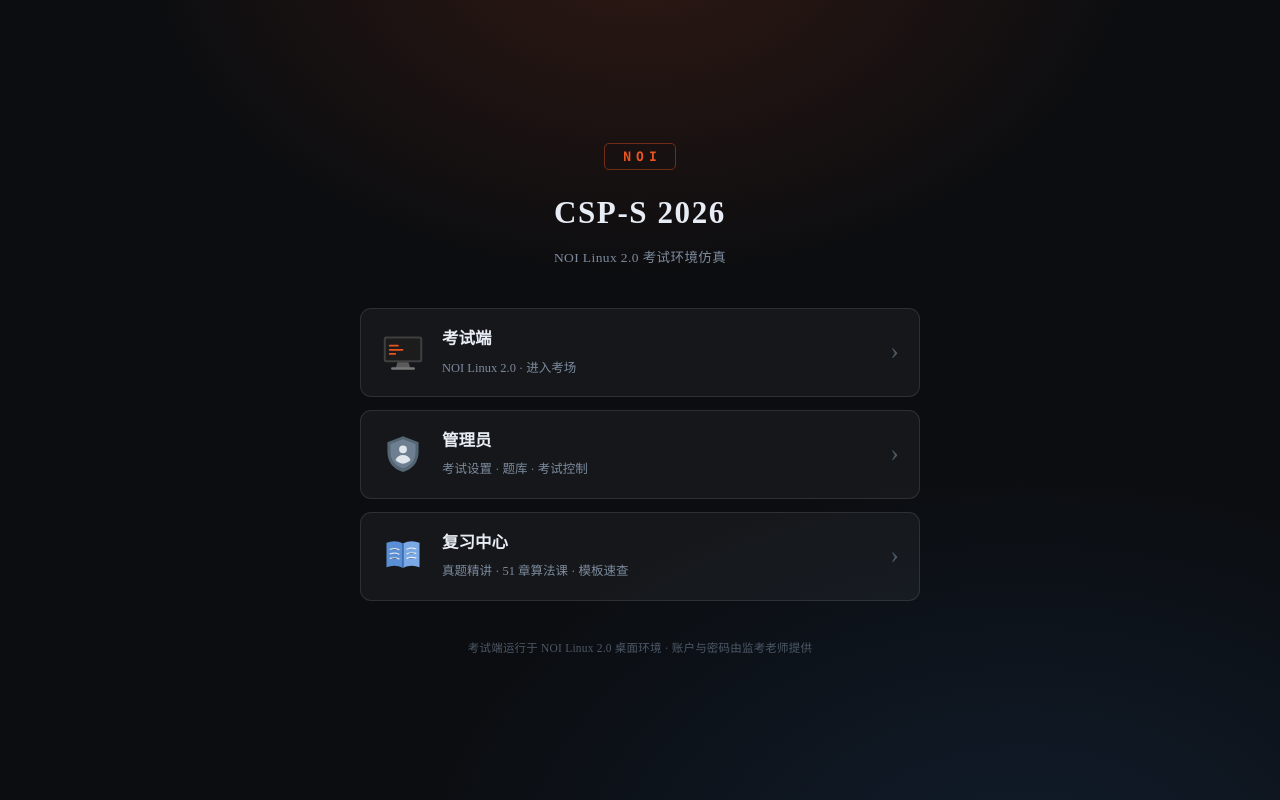
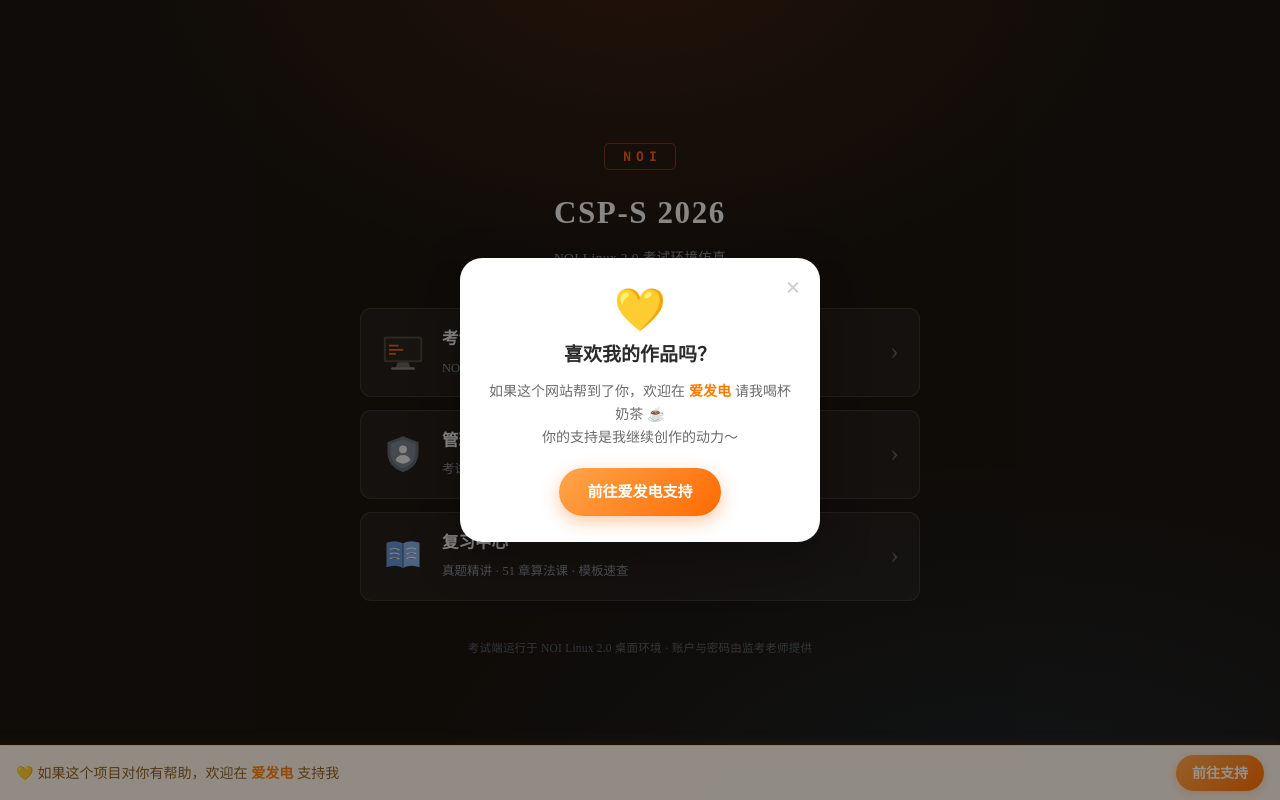
Before and after one commit to apple-PC/csps, a plain HTML site: page index.html in a window 1280 px wide. Drawn offline with Linux system fonts and the light colour scheme.

Commit message:
add afdian footer + dismissible popup

```diff
--- a/index.html
+++ b/index.html
@@ -5,6 +5,25 @@
 <meta name="viewport" content="width=device-width, initial-scale=1">
 <title>CSP-S 2026 · NOI Linux 考试环境</title>
 <link rel="stylesheet" href="style.css">
+<style>
+.afd-bar{position:fixed;left:0;right:0;bottom:0;z-index:2147483646;display:flex;align-items:center;justify-content:center;gap:14px;padding:9px 16px;background:rgba(255,252,248,.97);border-top:1px solid #ffe2c4;box-shadow:0 -2px 14px rgba(255,122,0,.10);font-family:-apple-system,BlinkMacSystemFont,"Segoe UI","PingFang SC","Microsoft YaHei",sans-serif;font-size:14px;color:#8a5a1e;}
+.afd-bar .afd-text{flex:0 1 auto;min-width:0;overflow:hidden;text-overflow:ellipsis;white-space:nowrap;}
+.afd-bar a.afd-link{color:#ff7a00;font-weight:600;text-decoration:none;}
+.afd-bar a.afd-go{margin-left:auto;flex:0 0 auto;background:linear-gradient(135deg,#ffa64d,#ff6a00);color:#fff;padding:7px 16px;border-radius:999px;font-weight:600;text-decoration:none;box-shadow:0 2px 10px rgba(255,106,0,.30);}
+.afd-bar a.afd-go:active{transform:translateY(1px);}
+.afd-modal{position:fixed;inset:0;z-index:2147483647;display:none;align-items:center;justify-content:center;padding:20px;background:rgba(20,12,0,.45);font-family:-apple-system,BlinkMacSystemFont,"Segoe UI","PingFang SC","Microsoft YaHei",sans-serif;}
+.afd-modal.afd-show{display:flex;}
+.afd-card{position:relative;width:min(360px,92vw);background:#fff;border-radius:22px;padding:30px 24px 26px;text-align:center;box-shadow:0 18px 50px rgba(0,0,0,.28);animation:afdPop .26s cubic-bezier(.2,.8,.3,1.2);}
+@keyframes afdPop{from{transform:scale(.88);opacity:0}to{transform:scale(1);opacity:1}}
+.afd-card .afd-close{position:absolute;top:12px;right:15px;border:none;background:none;font-size:24px;line-height:1;color:#cfcfcf;cursor:pointer;padding:4px;}
+.afd-card .afd-emoji{font-size:42px;line-height:1;}
+.afd-card h3{margin:10px 0 8px;font-size:19px;color:#2b2b2b;}
+.afd-card p{margin:0 0 20px;font-size:14px;line-height:1.65;color:#6b6b6b;}
+.afd-card p a{color:#ff7a00;font-weight:600;text-decoration:none;}
+.afd-card a.afd-support{display:inline-block;background:linear-gradient(135deg,#ffa64d,#ff6a00);color:#fff;padding:12px 28px;border-radius:999px;font-weight:600;font-size:15px;text-decoration:none;box-shadow:0 6px 18px rgba(255,106,0,.35);}
+.afd-card a.afd-support:active{transform:translateY(1px);}
+@media(max-width:520px){.afd-bar{font-size:13px;gap:10px;}.afd-bar a.afd-go{padding:6px 12px;}}
+</style>
 </head>
 <body class="home-body">
 
@@ -52,5 +71,30 @@
   }
 })();
 </script>
+<div class="afd-bar">
+  <span class="afd-text">💛 如果这个项目对你有帮助，欢迎在 <a class="afd-link" href="https://afdian.com/a/apple-pc" target="_blank" rel="noopener">爱发电</a> 支持我</span>
+  <a class="afd-go" href="https://afdian.com/a/apple-pc" target="_blank" rel="noopener">前往支持</a>
+</div>
+<div class="afd-modal" id="afdModal" role="dialog" aria-modal="true">
+  <div class="afd-card">
+    <button class="afd-close" id="afdClose" aria-label="关闭">×</button>
+    <div class="afd-emoji">💛</div>
+    <h3>喜欢我的作品吗？</h3>
+    <p>如果这个网站帮到了你，欢迎在 <a href="https://afdian.com/a/apple-pc" target="_blank" rel="noopener">爱发电</a> 请我喝杯奶茶 ☕<br>你的支持是我继续创作的动力～</p>
+    <a class="afd-support" href="https://afdian.com/a/apple-pc" target="_blank" rel="noopener">前往爱发电支持</a>
+  </div>
+</div>
+<script>
+(function(){
+  try{
+    if(localStorage.getItem('afd_dismissed')==='1') return;
+    var m=document.getElementById('afdModal'); if(!m) return;
+    m.classList.add('afd-show');
+    function close(){ m.classList.remove('afd-show'); try{localStorage.setItem('afd_dismissed','1');}catch(e){} }
+    var c=document.getElementById('afdClose'); if(c) c.onclick=close;
+    m.addEventListener('click',function(e){ if(e.target===m) close(); });
+  }catch(e){}
+})();
+</script>
 </body>
 </html>
```
